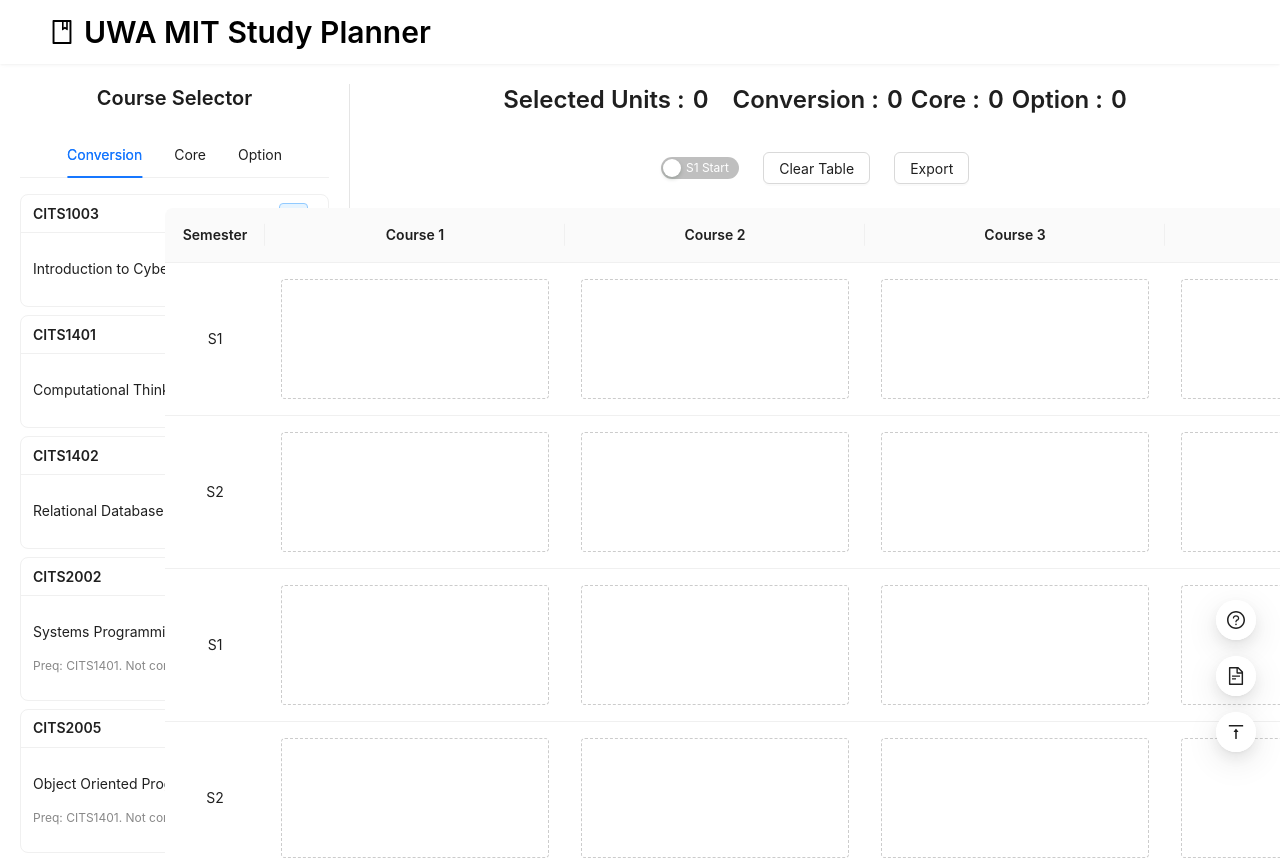
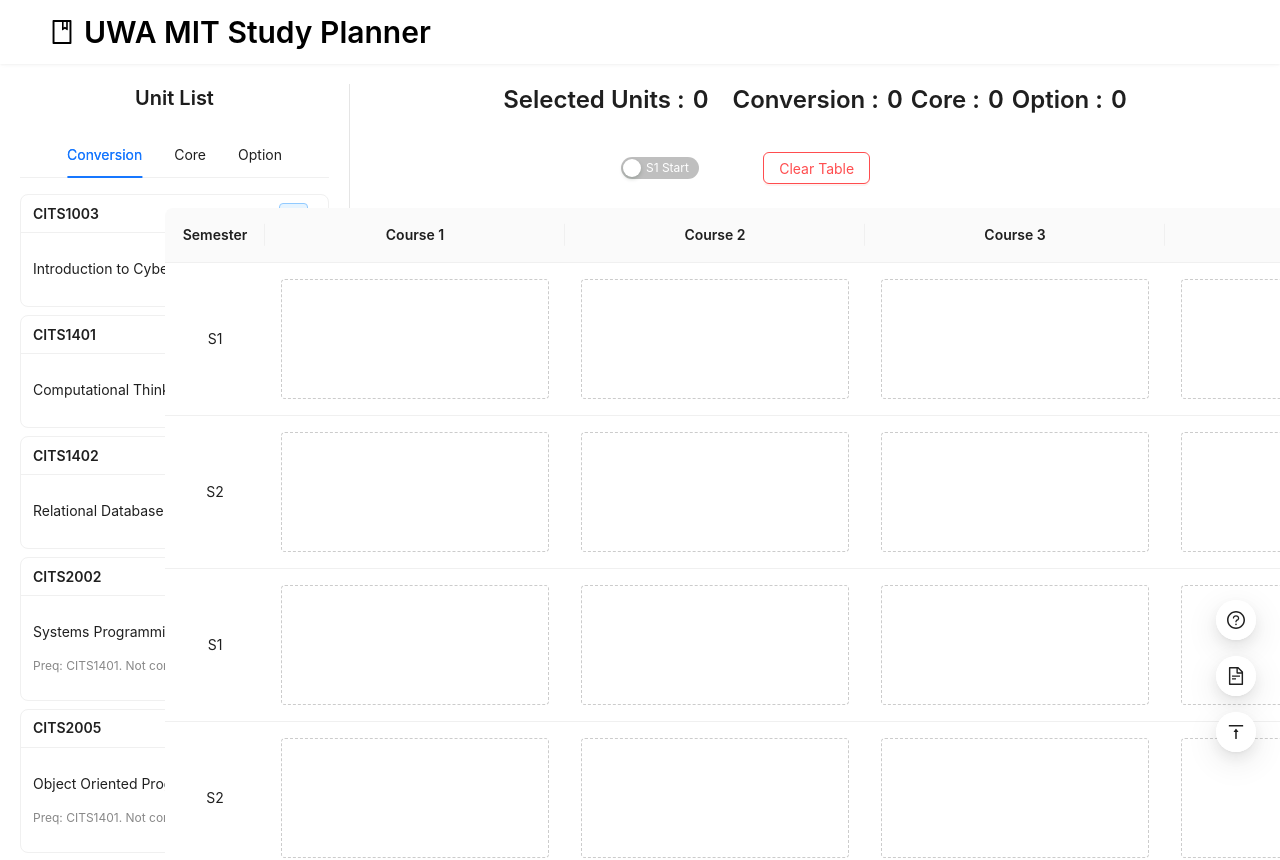
Before and after one commit to qinscode/uwa-study-planner, a React (Create React App) app: page / in a window 1280 px wide. Shown: the top 860 px of the page. Built offline with nearby package versions, Linux system fonts and the light colour scheme.

Commit message:
version 3.1

```diff
--- a/src/App.tsx
+++ b/src/App.tsx
@@ -53,7 +53,7 @@
                   marginTop: '0',
                 }}
               >
-                Course Selector
+                Unit List
               </Title>
               <CourseSelector />
             </Sider>
--- a/src/components/SemesterTable.tsx
+++ b/src/components/SemesterTable.tsx
@@ -128,15 +128,19 @@
         </Space>
       </Title>
 
-      <Space size={24}>
+      <Space size={64}>
         <Switch
           checkedChildren="S2 Start"
           unCheckedChildren="S1 Start"
           checked={startWithS2}
           onChange={handleStartSemesterChange}
         />
-        <Button onClick={handleClearTable}>Clear Table</Button>
-        <Button onClick={handleExportTable}>Export</Button>
+        <Button onClick={handleClearTable} danger>
+          Clear Table
+        </Button>
+        <Button onClick={handleExportTable} ghost>
+          Export
+        </Button>
       </Space>
 
       <div style={{ display: 'flex', justifyContent: 'center', width: '100%' }}>
```
